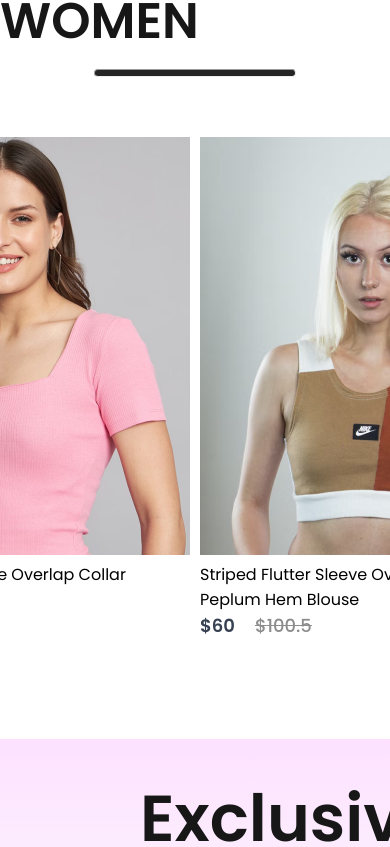
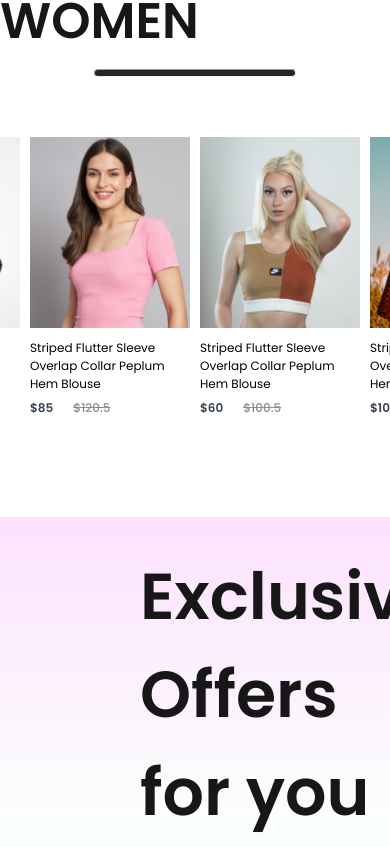
Before and after one commit to RajeevRanjan5642/e-commerce-website, a React (Create React App) app in the folder frontend/: page / in a window 390 px wide. Shown: the part 1091-1938 px from the top of the page. Built offline with nearby package versions, Linux system fonts and the light colour scheme.

Commit message:
add responsiveness to items

```diff
--- a/frontend/src/components/Item/Item.css
+++ b/frontend/src/components/Item/Item.css
@@ -1,5 +1,9 @@
 .item{
-    width: 350px;
+    width: 280px;
+}
+
+.item img{
+    width: 280px;
 }
 
 .item p{
@@ -28,3 +32,60 @@
     transform: scale(1.05);
     transition: 0.6s;
 }
+
+@media(max-width:1280px){
+    .item{
+        width: 220px;
+        font-size: 14px;
+    }
+    .item img{
+        width: 220px;
+    }
+    .item-price-old{
+        font-size: 14px;
+    }
+    .item-price-new{
+        font-size: 14px;
+    }
+}
+
+@media(max-width:1024px){
+    .item{
+        width: 170px;
+        font-size: 13px;
+    }
+    .item img{
+        width: 170px;
+    }
+    .item-price-old{
+        font-size: 13px;
+    }
+    .item-price-new{
+        font-size: 13px;
+    }
+}
+
+@media(max-width:800px){
+    .item{
+        width: 120px;
+        font-size: 12px;
+    }
+    .item img{
+        width: 120px;
+    }
+    .item-price-old{
+        font-size: 12px;
+    }
+    .item-price-new{
+        font-size: 12px;
+    }
+}
+
+@media(max-width:500px){
+    .item{
+        width: 160px;
+    }
+    .item img{
+        width: 160px;
+    }
+}
--- a/frontend/src/components/Item/Item.jsx
+++ b/frontend/src/components/Item/Item.jsx
@@ -4,7 +4,7 @@
 
 const Item = (props) => {
     return (
-        <div className="Item">
+        <div className="item">
             <Link to={`/product/${props.id}`}><img onClick={window.scrollTo(0,0)} src={props.image} alt="" /></Link>
             <p>{props.name}</p>
             <div className="item-prices">
--- a/frontend/src/components/NewCollections/NewCollections.css
+++ b/frontend/src/components/NewCollections/NewCollections.css
@@ -25,6 +25,4 @@
     gap: 10px;
     row-gap: 50px;
     margin-top: 50px;
-    margin-left: 30px;
-    margin-right: 30px;
 }
--- a/frontend/src/components/NewsLetter/NewsLetter.css
+++ b/frontend/src/components/NewsLetter/NewsLetter.css
@@ -1,5 +1,5 @@
 .newsletter{
-    width: 77%;
+    width: 58%;
     height: 40vh;
     display: flex;
     flex-direction: column;
--- a/frontend/src/components/Offers/Offers.css
+++ b/frontend/src/components/Offers/Offers.css
@@ -1,10 +1,10 @@
 .offers{
     display: flex;
-    width: 77%;
+    width: 58%;
     height: 60vh;
     margin: auto;
     padding: 0px 140px;
-    margin-bottom: 100px;
+    margin-bottom: 150px;
     background: linear-gradient(180deg, #fde1ff 0%, #e1ffea22 60%);
 }
 
--- a/frontend/src/components/Popular/Popular.css
+++ b/frontend/src/components/Popular/Popular.css
@@ -4,7 +4,6 @@
     align-items: center;
     gap: 10px;
     margin-bottom: 100px;
-
 }
 
 .popular h1{
@@ -25,6 +24,4 @@
     display: flex;
     gap: 10px;
     margin-top: 50px;
-    margin-left: 30px;
-    margin-right: 30px;
 }
```
